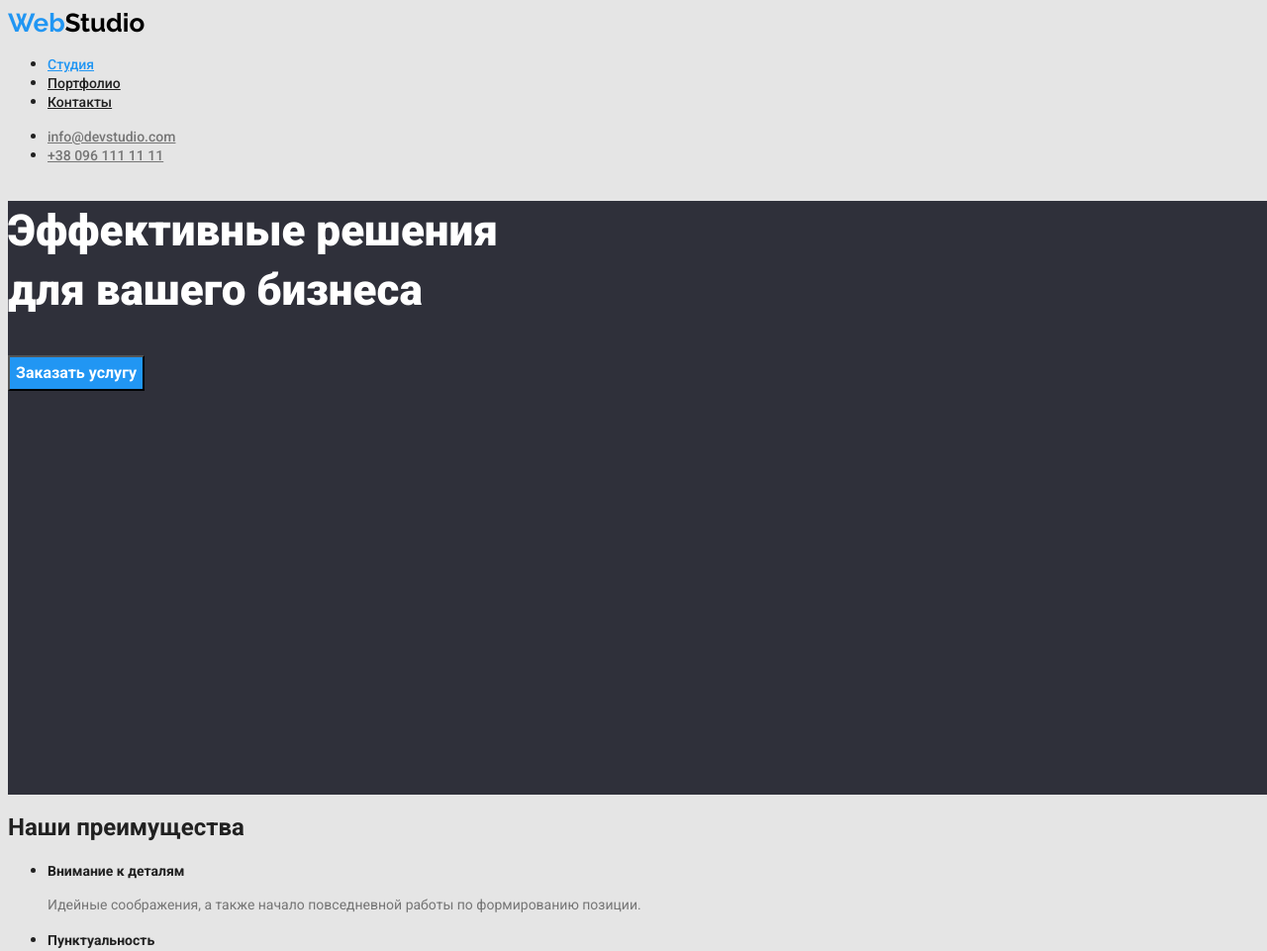
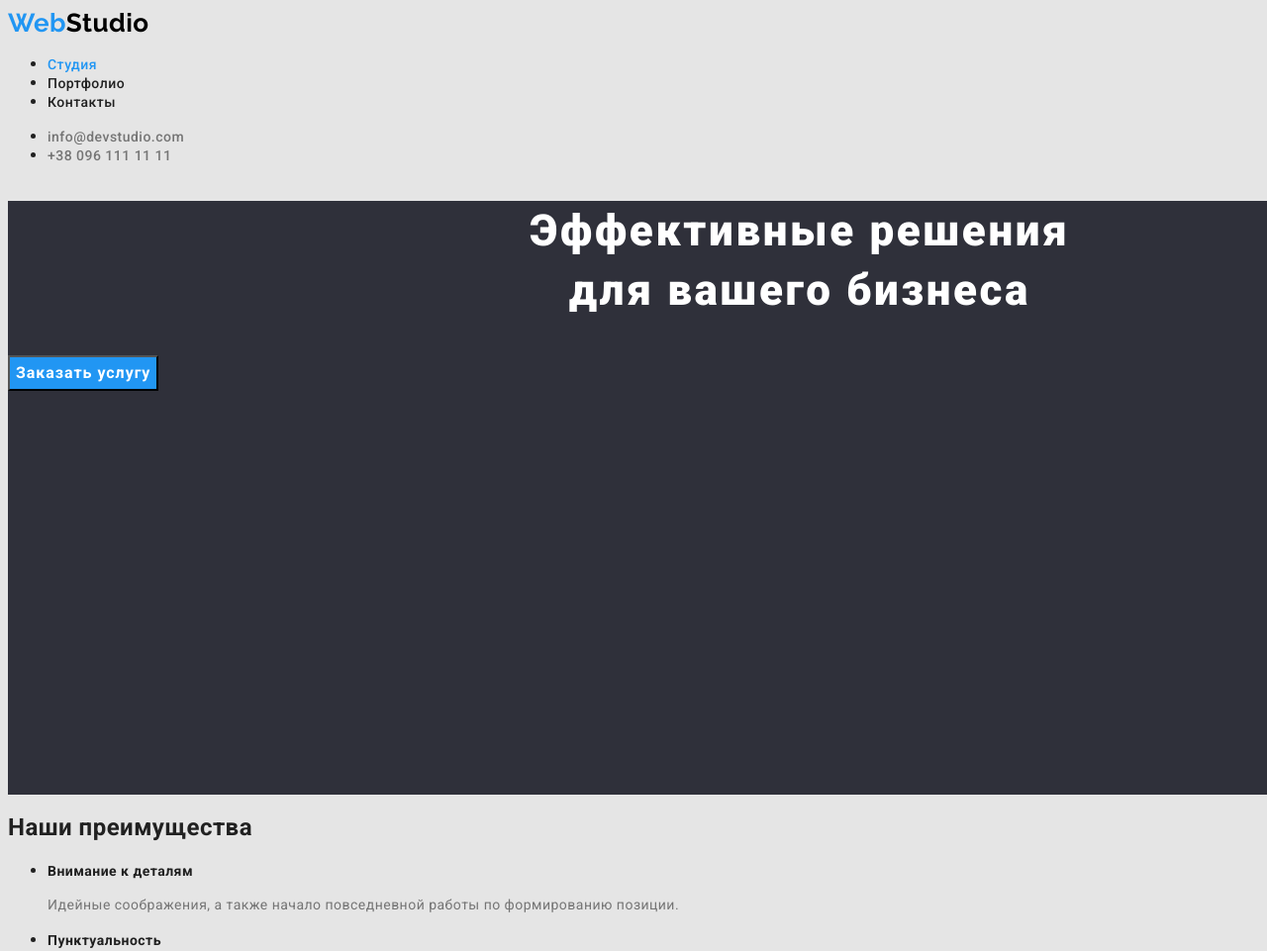
Before and after one commit to IMakojda/goit-markup-hw-02, a plain HTML site: page index.html in a window 1280 px wide. Shown: the top 961 px of the page at 99% size. Drawn offline with Linux system fonts and the light colour scheme.

Commit message:
check out

```diff
--- a/css/style.css
+++ b/css/styles.css
@@ -5,55 +5,63 @@
   --text-hero-section-logo-light: #ffffff; /*колір тексту секція героя*/
   --akcent-color: #2196f3; /*колір активного стану ссилок кнопки*/
   --footer-contact-color: rgba(255, 255, 255, 0.6); /* колір ссилок футера*/
+  --font-weight: 700; /*Bold*/
 }
 
 body {
-  font-family: Roboto, Raleway, sans-serif;
+  font-family: Roboto, sans-serif;
   width: 1600px;
   height: 2300px;
   color: #212121;
   background-color: #e5e5e5;
+  letter-spacing: 0.03em;
 }
-/*  */
+/*  Studia Page */
+
 .logo-dark {
   font-family: Raleway;
-  font-weight: bold;
-  font-size: 26px;
+  font-weight: var(--font-weight);
+  font-size: 26px; /* лого хедер*/
   line-height: 31px;
   text-decoration: none;
   color: var(--logo-color-dark);
 }
 .web {
-  font-weight: bold;
-  font-size: 26px;
+  font-weight: var(--font-weight);
+  font-size: 26px; /* лого хедер*/
   line-height: 31px;
   text-decoration: none;
   color: var(--akcent-color);
 }
 .nav-bar a {
+  text-decoration: none;
   font-weight: 500;
-  font-size: 14px;
+  font-size: 14px; /* навігація сайту*/
   line-height: 16px;
   color: var(--text-title-color-btn-dark);
 }
 
 .nav-bar a:hover,
 .nav-bar a:focus {
+  text-decoration: none; /* фокус кнопок навігації*/
   color: var(--akcent-color);
 }
 
 .nav-bar .link-current {
-  color: var(--akcent-color);
+  text-decoration: none;
+  color: var(--akcent-color); /* фокус ссилок навігації*/
 }
 
 .contact {
+  text-decoration: none;
   font-weight: 500;
-  font-size: 14px;
+  font-size: 14px; /* контакти*/
   line-height: 16px;
   color: var(--text-subtitle-color);
 }
 .contact:hover,
 .contact:focus {
+  text-decoration: none; /* фокус на контактах*/
   color: var(--akcent-color);
 }
 
@@ -68,35 +76,40 @@ body {
   font-size: 44px;
   line-height: 60px;
   color: var(--text-hero-section-logo-light);
+  letter-spacing: 0.06em;
+  text-align: center;
 }
 
 .btn-order-service {
-  font-family: Roboto;
-  font-weight: bold;
-  font-size: 16px;
+  font-family: inherit;
+  font-weight: var(--font-weight);
+  font-size: 16px; /* кнопк азаказать услугу*/
   line-height: 30px;
   background-color: var(--akcent-color);
   color: var(--text-hero-section-logo-light);
+  cursor: pointer;
+  text-decoration: none;
+  letter-spacing: 0.06em;
 }
 
-.advantages-title {
-  font-weight: bold;
+.advantages-section h3 {
+  font-weight: var(--font-weight); /* секція наші переваги*/
   font-size: 14px;
   line-height: 16px;
 }
 .advantages-description {
-  font-size: 14px;
+  font-size: 14px; /* секція наші переваги*/
   line-height: 24px;
   color: var(--text-subtitle-color);
 }
 .what-we-do {
-  font-weight: bold;
+  font-weight: var(--font-weight);
   font-size: 36px;
   line-height: 42px;
 }
 
 .team-title {
-  font-weight: bold;
+  font-weight: var(--font-weight);
   font-size: 36px;
   line-height: 42px;
 }
@@ -115,7 +128,7 @@ body {
 .logo-light {
   font-family: Raleway;
   font-style: normal;
-  font-weight: bold;
+  font-weight: var(--font-weight);
   font-size: 26px;
   line-height: 31px;
   text-decoration: none;
@@ -132,13 +145,15 @@ body {
   color: var(--footer-contact-color);
 }
 
-/* portfolio */
+/* Portfolio Page*/
+
 .filter-box-portfolio button {
   font-family: inherit;
   font-weight: 500;
   font-size: 16px;
   line-height: 26px;
   color: var(--text-title-color-btn-dark);
+  cursor: pointer;
 }
 .filter-box-portfolio button:focus,
 .filter-box-portfolio button:hover {
@@ -146,8 +161,8 @@ body {
   background-color: var(--akcent-color);
 }
 
-.our-work h1 {
-  font-weight: bold;
+.our-work h2 {
+  font-weight: var(--font-weight);
   font-size: 18px;
   line-height: 36px;
 }
--- a/index.html
+++ b/index.html
@@ -6,11 +6,9 @@
     <meta http-equiv="X-UA-Compatible" content="IE=edge">
     <meta name="viewport" content="width=device-width, initial-scale=1.0">
     <title>Document</title>
-    <link rel="preconnect" href="https://fonts.googleapis.com">
-    <link rel="preconnect" href="https://fonts.gstatic.com" crossorigin>
     <link href="https://fonts.googleapis.com/css2?family=Raleway:wght@700&family=Roboto:wght@400;500;700;900&display=swap"
     rel="stylesheet">
-    <link rel="stylesheet" href="./css/style.css">
+    <link rel="stylesheet" href="./css/styles.css">
 
 </head>
 
```
Also changed, not shown: portfolio.html (+12 -13 lines).
